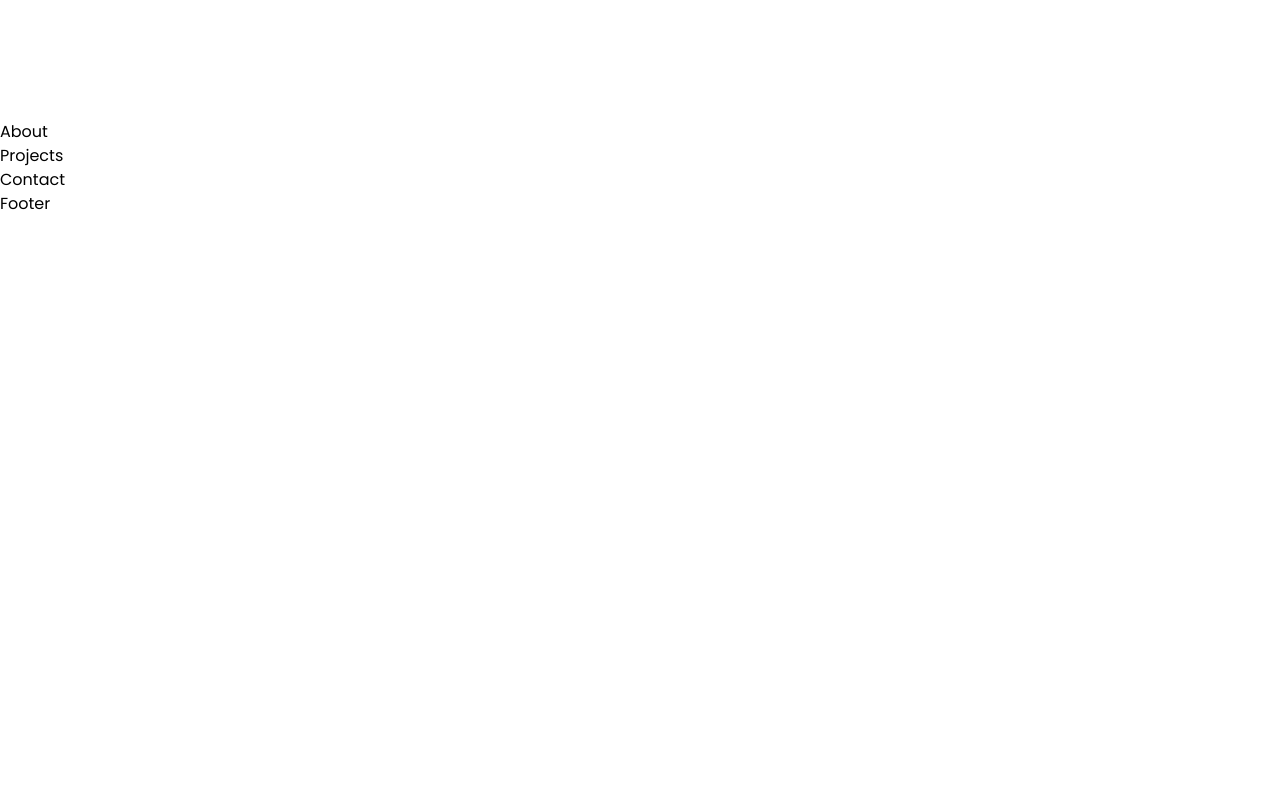
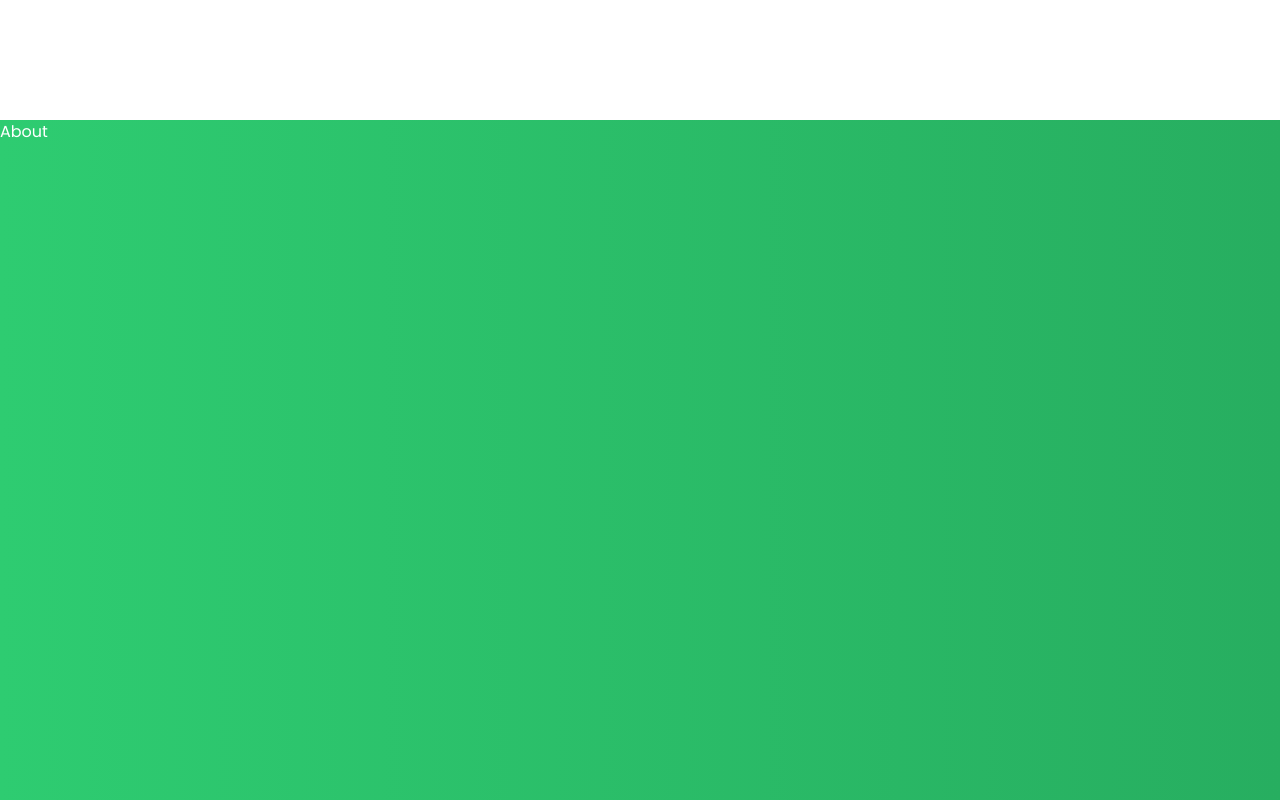
Before and after one commit to delasimensah/portfolio-site, a Next.js app: page / in a window 1280 px wide. Shown: the part 680-1480 px from the top of the page. Before the commit the page ends 896 px from the top, so only its background shows below. Built offline with nearby package versions, Linux system fonts and the light colour scheme.

Commit message:
added gradient background to about section

```diff
--- a/components/About/About.jsx
+++ b/components/About/About.jsx
@@ -1,7 +1,11 @@
 import React from "react";
 
 const About = () => {
-  return <div>About</div>;
+  return (
+    <section className="h-screen bg-gradient-to-r from-primary to-secondary text-white">
+      About
+    </section>
+  );
 };
 
 export default About;
```
